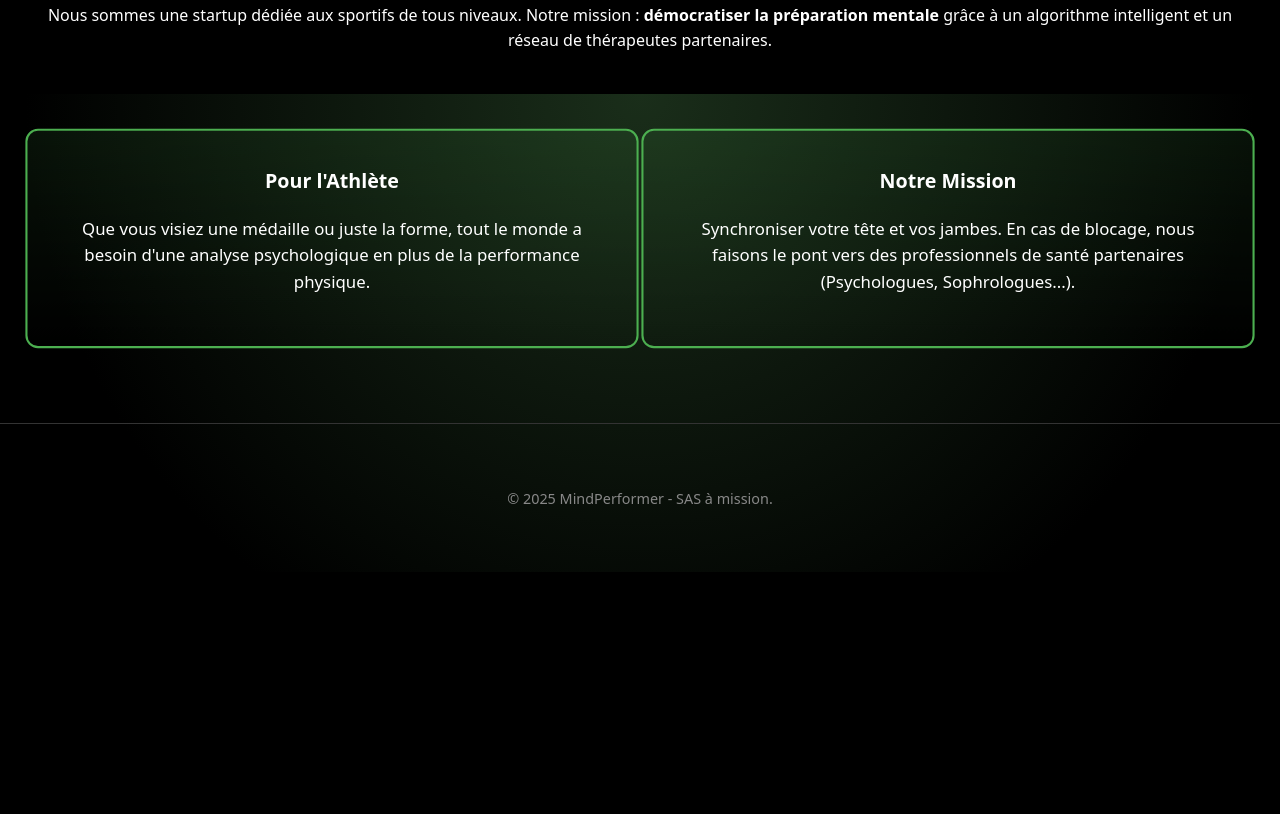
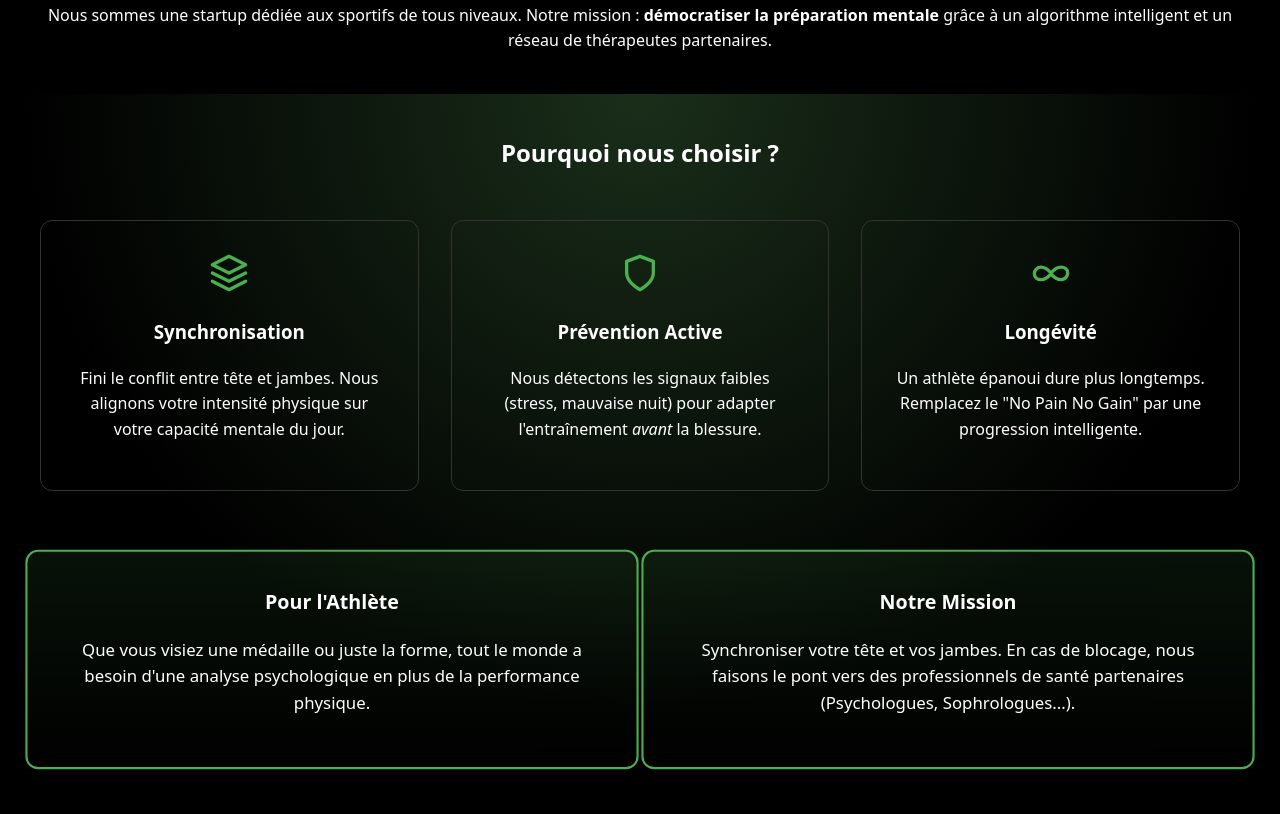
Before and after one commit to qutidu/CEV_, a plain HTML site: page index.html in a window 1280 px wide. Shown: the part 706-1520 px from the top of the page. Before the commit the page ends 1278 px from the top, so only its background shows below. Drawn offline with Linux system fonts and the light colour scheme.

Commit message:
la partie valeur ajouté

```diff
--- a/index.html
+++ b/index.html
@@ -45,6 +45,37 @@
         </section>
 
         <section class="steps">
+            <h2 style="width: 100%; text-align: center; margin-bottom: 1rem;">Pourquoi nous choisir ?</h2>
+
+            <article class="card">
+                <!-- Icône Balance/Équilibre -->
+                <svg width="40" height="40" viewBox="0 0 24 24" fill="none" stroke="#4CAF50" stroke-width="2" stroke-linecap="round" stroke-linejoin="round" style="margin-bottom: 1rem;">
+                    <path d="M12 2L2 7l10 5 10-5-10-5zM2 17l10 5 10-5M2 12l10 5 10-5"></path>
+                </svg>
+                <h3>Synchronisation</h3>
+                <p>Fini le conflit entre tête et jambes. Nous alignons votre intensité physique sur votre capacité mentale du jour.</p>
+            </article>
+
+            <article class="card">
+                <!-- Icône Bouclier/Prévention -->
+                <svg width="40" height="40" viewBox="0 0 24 24" fill="none" stroke="#4CAF50" stroke-width="2" stroke-linecap="round" stroke-linejoin="round" style="margin-bottom: 1rem;">
+                    <path d="M12 22s8-4 8-10V5l-8-3-8 3v7c0 6 8 10 8 10z"></path>
+                </svg>
+                <h3>Prévention Active</h3>
+                <p>Nous détectons les signaux faibles (stress, mauvaise nuit) pour adapter l'entraînement <em>avant</em> la blessure.</p>
+            </article>
+
+            <article class="card">
+                <!-- Icône Infini/Durabilité -->
+                <svg width="40" height="40" viewBox="0 0 24 24" fill="none" stroke="#4CAF50" stroke-width="2" stroke-linecap="round" stroke-linejoin="round" style="margin-bottom: 1rem;">
+                    <path d="M12 12c-2-2.3-4-3.5-6-3.5a4 4 0 0 0-4 4c0 2.3 2 3.5 4 3.5 2 0 4-1.2 6-3.5 2 2.3 4 3.5 6 3.5a4 4 0 0 0 4-4c0-2.3-2-3.5-4-3.5-2 0-4 1.2-6 3.5z"></path>
+                </svg>
+                <h3>Longévité</h3>
+                <p>Un athlète épanoui dure plus longtemps. Remplacez le "No Pain No Gain" par une progression intelligente.</p>
+            </article>
+        </section>
+
+        <section class="steps">
             <article class="card featured">
                 <h3>Pour l'Athlète</h3>
                 <p>Que vous visiez une médaille ou juste la forme, tout le monde a besoin d'une analyse psychologique en plus de la performance physique.</p>
```
